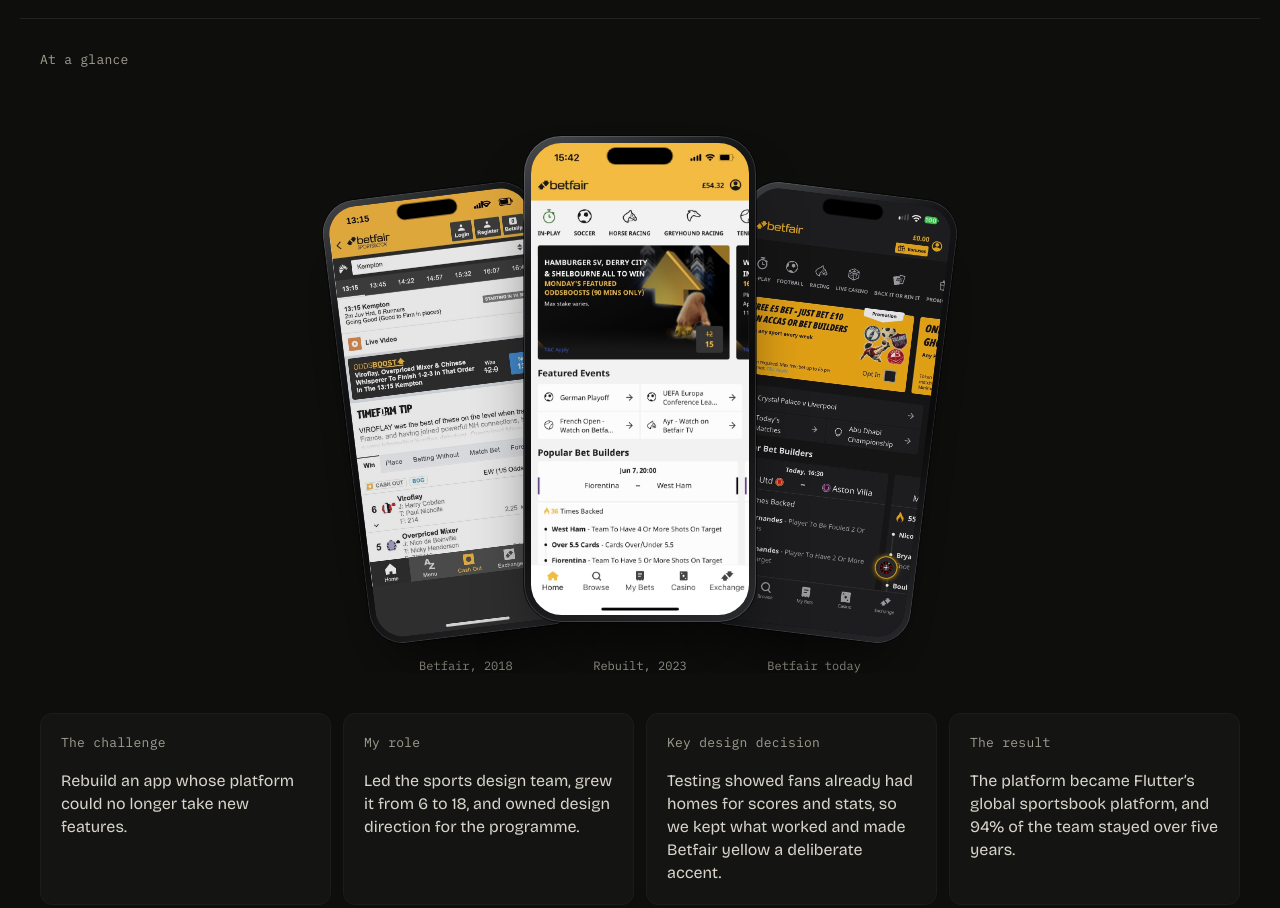
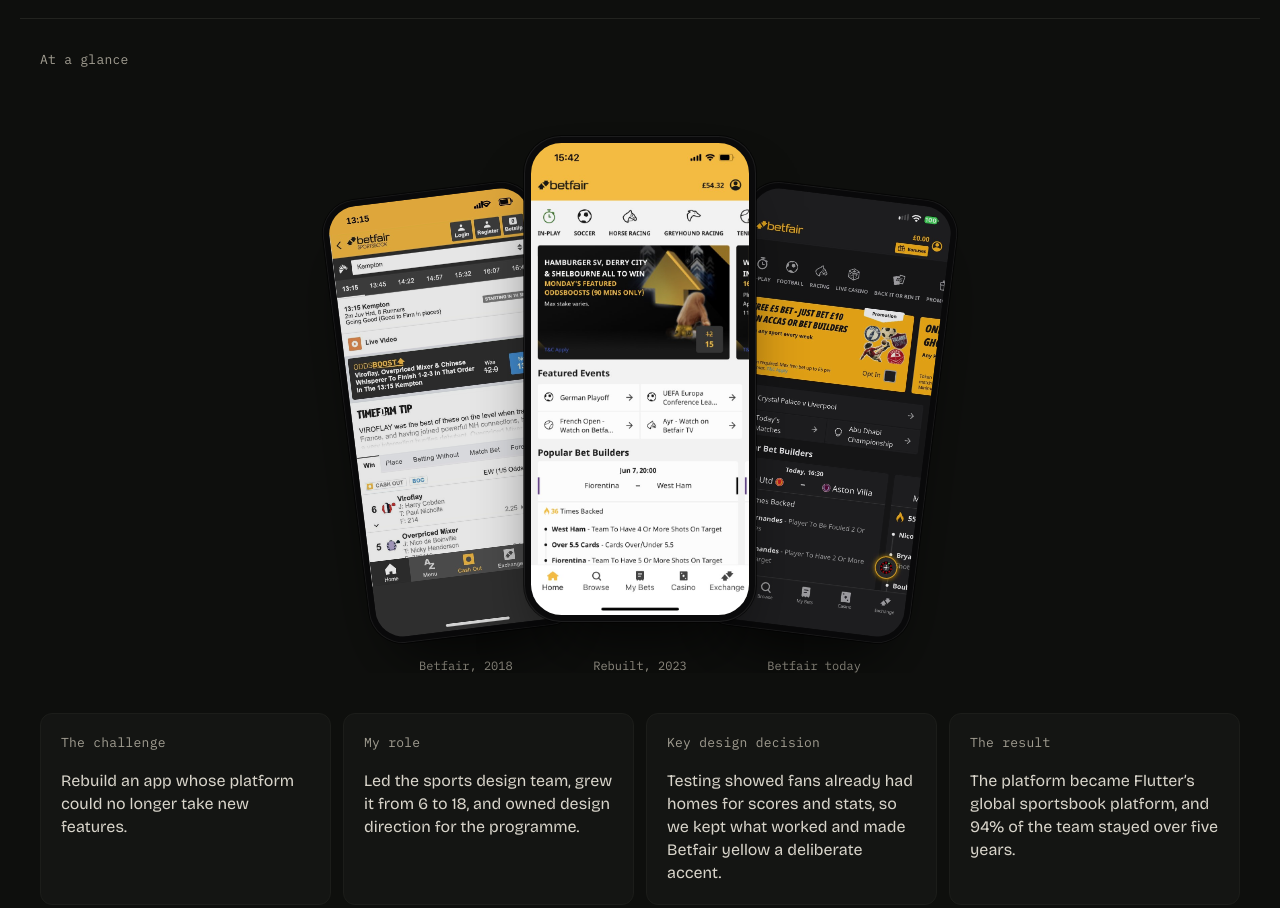
Before and after one commit to rileypap03/Portfolio, a plain HTML site: page betfair.html in a window 1280 px wide. Shown: the part 820-1728 px from the top of the page. Drawn offline with nearby package versions, Linux system fonts and the light colour scheme; a script that the page names is missing.

Commit message:
Preview: remove fake Dynamic Island, darken bezel so no light strip leaks at screen top
Co-Authored-By: Claude Opus 4.7 <noreply@anthropic.com>
Claude-Session: https://claude.ai/code/session_0158uCYPpkJzBXUtpQL4B97E

```diff
--- a/betfair.html
+++ b/betfair.html
@@ -642,9 +642,8 @@ html body .pr-res dd{margin:auto 0 0!important;font-size:15px!important;line-hei
 .fan{position:relative;display:flex;justify-content:center;align-items:flex-start;padding:48px 0 0;overflow:hidden}
 .fan .fp{position:relative;flex:none;width:var(--fw);--fw:clamp(150px,17vw,230px);padding:calc(var(--fw)*.032);border-radius:calc(var(--fw)*.17);background:linear-gradient(150deg,#4a4c50 0%,#151618 22%,#0b0b0c 60%,#2b2c2f 100%);box-shadow:inset 0 0 0 1px rgba(255,255,255,.14),0 0 0 1px rgba(0,0,0,.6),0 40px 70px -30px rgba(0,0,0,.85)}
 .fan .fp img{display:block;width:100%;border-radius:calc(var(--fw)*.14)}
-.fan .fp::after{content:"";position:absolute;left:50%;top:calc(var(--fw)*.055);width:calc(var(--fw)*.3);height:calc(var(--fw)*.075);transform:translateX(-50%);border-radius:999px;background:#000;z-index:2;pointer-events:none;box-shadow:0 0 0 1px rgba(0,0,0,.4)}
-.fan .fp{background:linear-gradient(150deg,#4a4c50 0%,#151618 22%,#0b0b0c 60%,#2b2c2f 100%) #0b0b0c}
-.fan .fp img{background:#0b0b0c}
+.fan .fp{background:#0a0a0b;box-shadow:inset 0 0 0 1px rgba(255,255,255,.08),0 0 0 1px rgba(0,0,0,.6),0 40px 70px -30px rgba(0,0,0,.85);overflow:hidden}
+.fan .fp img{background:#0a0a0b}
 .fan .fp.a{transform:translateX(18%) translateY(36px) rotate(-8deg);z-index:1;filter:brightness(.82)}
 .fan .fp.b{z-index:2;--fw:clamp(164px,19vw,252px)}
 .fan .fp.c{transform:translateX(-18%) translateY(36px) rotate(8deg);z-index:1;filter:brightness(.82)}
```
Also changed, not shown: flutter-uki.html (+2 -3 lines), sky-bet.html (+2 -3 lines).
